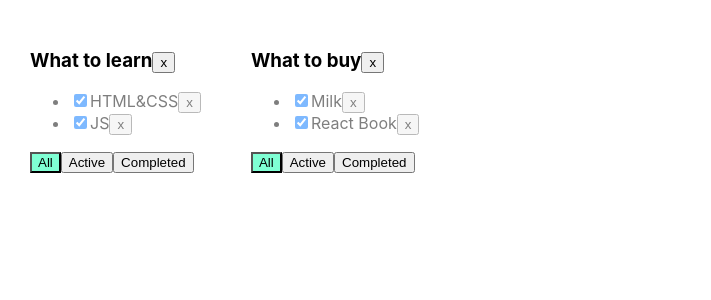
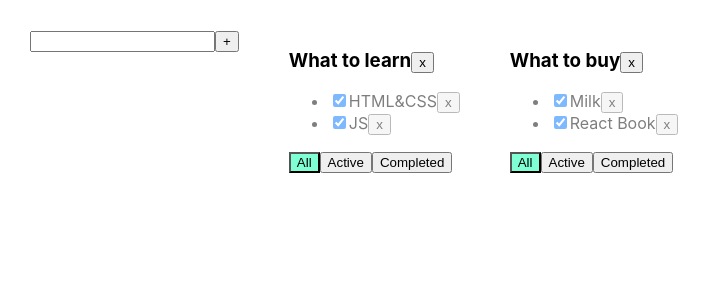
Before and after one commit to IJTINK7/to-do_list, a React (Create React App) app: page / in a window 1280 px wide. Shown: the top 300 px of the page, without its empty margins (0-711 px from the left). Built offline with nearby package versions, Linux system fonts and the light colour scheme.

Commit message:
Adding "AddItemForm" component for creating new todolists

```diff
--- a/src/App.tsx
+++ b/src/App.tsx
@@ -2,6 +2,7 @@ import React, {useState} from 'react';
 import './App.css';
 import {TaskType, Todolist} from './Todolist';
 import {v1} from 'uuid';
+import {AddItemForm} from "./components/AddItemForm";
 
 export type FilterValuesType = "all" | "active" | "completed";
 type TodolistType = {
@@ -13,7 +14,6 @@ type TodolistType = {
 type TasksStateType = {
 	[key: string]: Array<TaskType>
 }
-
 
 function App() {
 	let todolistId1 = v1();
@@ -87,6 +87,7 @@ function App() {
 
 	return (
 		<div className="App">
+			<AddItemForm addTask={()=>{}}/>
 			{
 				todolists.map(tl => {
 					let allTodolistTasks = tasks[tl.id];
```
